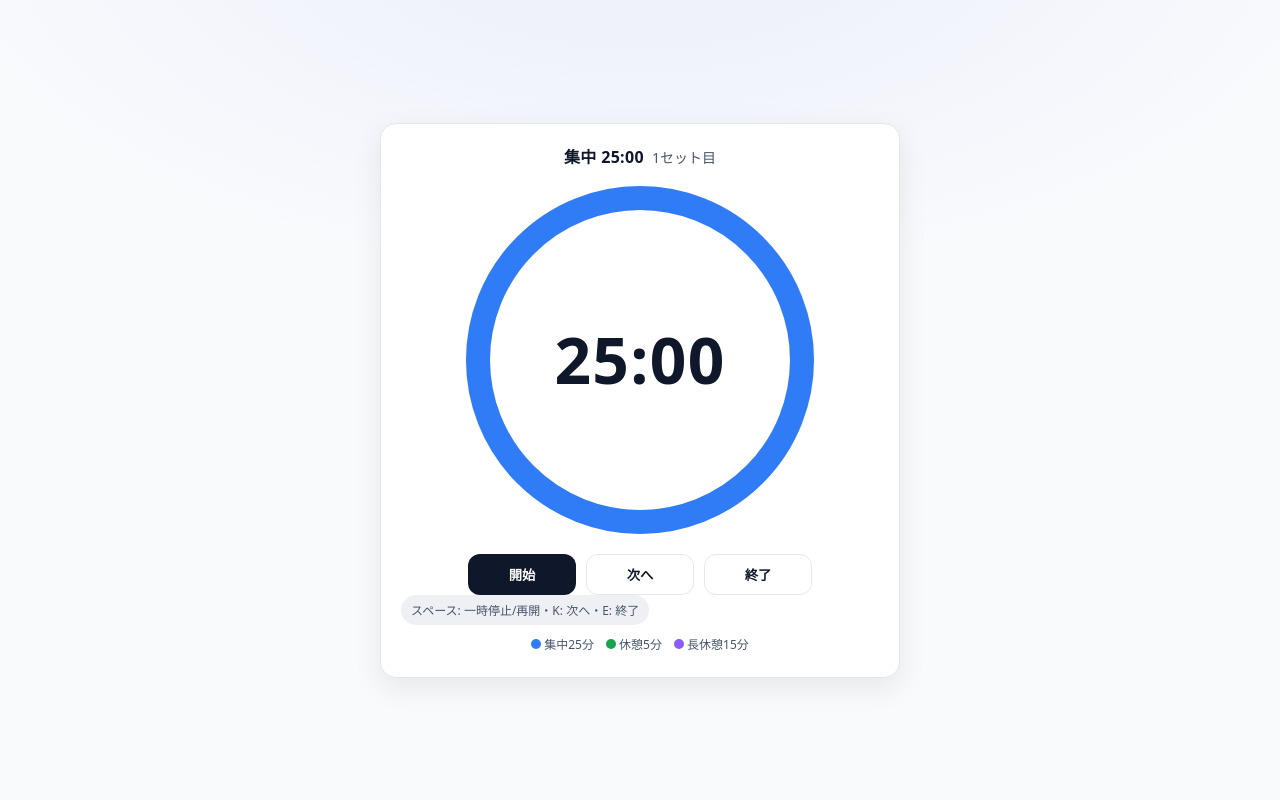
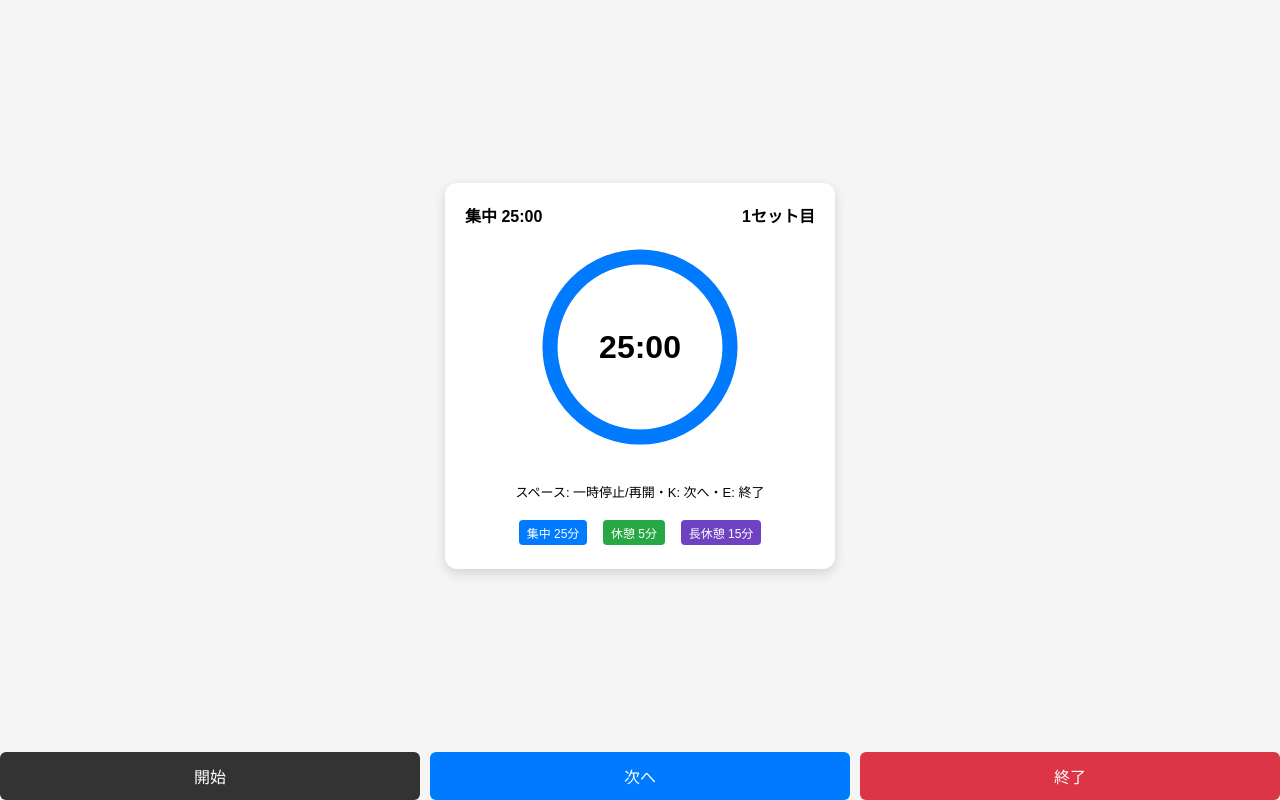
Before and after one commit to yukioroshi324/karenda-1, a plain HTML site: page index.html in a window 1280 px wide. Drawn offline with Linux system fonts and the light colour scheme.

Commit message:
Update index.html

```diff
--- a/index.html
+++ b/index.html
@@ -1,362 +1,265 @@
-<!doctype html>
+<!DOCTYPE html>
 <html lang="ja">
 <head>
-  <meta charset="utf-8" />
-  <meta name="viewport" content="width=device-width, initial-scale=1" />
+  <meta charset="UTF-8">
   <title>学習タイマー</title>
   <style>
-    :root {
-      --focus-color: #2f7cf6;
-      --break-color: #16a34a;
-      --longbreak-color: #8b5cf6;
-      --text: #0f172a;
-      --muted: #475569;
-      --bg: #f8fafc;
-      --card: #ffffff;
-      --ring: #e5e7eb;
-    }
-    @media (prefers-color-scheme: dark) {
-      :root {
-        --text: #e5e7eb;
-        --muted: #94a3b8;
-        --bg: #0b1220;
-        --card: #0f172a;
-        --ring: #1f2937;
-      }
+    body {
+      font-family: sans-serif;
+      margin: 0;
+      padding: 0;
+      background: #f5f5f5;
+      display: flex;
+      flex-direction: column;
+      height: 100vh;
     }
 
-    * { box-sizing: border-box; }
-    html, body { height: 100%; }
-
-    body {
-      margin: 0;
-      font-family: ui-sans-serif, system-ui, -apple-system, "Segoe UI", Roboto, "Noto Sans JP",
-        "Hiragino Kaku Gothic ProN", "Meiryo", sans-serif;
-      background: radial-gradient(1200px 600px at 50% -10%, rgba(99,102,241,0.08), transparent 60%), var(--bg);
-      color: var(--text);
-      display: grid;
-      place-items: center;
-      padding: 24px;
-    }
-
-    .card {
-      width: min(520px, 92vw);
-      background: var(--card);
-      border: 1px solid var(--ring);
-      border-radius: 16px;
-      padding: 20px 20px 24px;
-      box-shadow: 0 10px 30px rgba(0,0,0,0.08);
+    .container {
+      margin: auto;
+      background: white;
+      padding: 20px;
+      border-radius: 12px;
+      box-shadow: 0 4px 12px rgba(0,0,0,0.15);
+      max-width: 350px;
+      width: 90%;
+      display: flex;
+      flex-direction: column;
+      align-items: center;
     }
 
     .header {
       display: flex;
-      align-items: baseline;
-      gap: 8px;
-      justify-content: center;
-      margin-bottom: 6px;
-    }
-    .mode { font-weight: 700; letter-spacing: .02em; }
-    .sub { color: var(--muted); font-size: 14px; }
-
-    .timer-wrap {
-      display: grid;
-      place-items: center;
-      margin: 12px 0 8px;
+      justify-content: space-between;
+      width: 100%;
+      margin-bottom: 20px;
+      font-weight: bold;
     }
 
-    .svg {
-      width: min(360px, 78vw);
-      height: min(360px, 78vw);
-      display: block;
+    .timer {
+      position: relative;
+      width: 200px;
+      height: 200px;
+      margin-bottom: 20px;
     }
 
-    .time {
-      position: absolute;
-      font-variant-numeric: tabular-nums;
-      font-size: clamp(40px, 9vw, 64px);
-      font-weight: 800;
-      letter-spacing: .02em;
+    .timer svg {
+      transform: rotate(-90deg);
     }
 
-    .center {
-      position: relative;
-      display: grid;
-      place-items: center;
+    .timer-text {
+      position: absolute;
+      top: 50%;
+      left: 50%;
+      transform: translate(-50%, -50%);
+      font-size: 32px;
+      font-weight: bold;
     }
 
     .controls {
       display: flex;
       gap: 10px;
-      justify-content: center;
-      margin-top: 14px;
       flex-wrap: wrap;
-    }
-
-    button {
-      appearance: none;
-      border: 1px solid var(--ring);
-      background: #fff0;
-      color: var(--text);
-      padding: 10px 14px;
-      border-radius: 12px;
-      font-weight: 700;
-      cursor: pointer;
-      transition: transform .05s ease, background .15s, border-color .15s;
-      min-width: 108px;
-    }
-    button:hover { background: rgba(148,163,184,0.08); }
-    button:active { transform: translateY(1px) scale(0.99); }
-
-    .primary {
-      background: var(--text);
-      color: #fff;
-      border-color: transparent;
-    }
-    .primary:hover { filter: brightness(1.05); }
-
-    .pill {
-      display: inline-flex;
-      align-items: center;
-      gap: 8px;
-      background: rgba(148,163,184,0.16);
-      color: var(--muted);
-      padding: 6px 10px;
-      border-radius: 999px;
-      font-size: 12px;
-      margin: 0 auto;
       justify-content: center;
     }
 
-    .legend {
-      display: flex;
-      gap: 12px;
-      justify-content: center;
-      margin-top: 10px;
-      flex-wrap: wrap;
-      font-size: 12px;
-      color: var(--muted);
+    .controls button {
+      flex: 1;
+      padding: 12px;
+      font-size: 16px;
+      border: none;
+      border-radius: 6px;
+      cursor: pointer;
+      transition: 0.2s;
     }
 
-    .dot {
-      width: 10px;
-      height: 10px;
-      border-radius: 50%;
+    .controls button:hover {
+      opacity: 0.85;
+    }
+
+    #start {
+      background: #333;
+      color: white;
+    }
+    #next {
+      background: #007bff;
+      color: white;
+    }
+    #end {
+      background: #dc3545;
+      color: white;
+    }
+
+    .shortcuts, .legend {
+      margin-top: 15px;
+      font-size: 13px;
+      text-align: center;
+    }
+
+    .legend span {
       display: inline-block;
+      margin: 4px 6px;
+      padding: 4px 8px;
+      border-radius: 4px;
+      font-size: 12px;
+      color: white;
     }
-    .focus { background: var(--focus-color); }
-    .sbreak { background: var(--break-color); }
-    .lbreak { background: var(--longbreak-color); }
+
+    .focus { background: #007bff; }
+    .short-break { background: #28a745; }
+    .long-break { background: #6f42c1; }
+
+    /* 📱 縦画面時はボタンを画面下に固定 */
+    @media (orientation: portrait) {
+      .controls {
+        position: fixed;
+        bottom: 0;
+        left: 0;
+        right: 0;
+        background: #fff;
+        padding: 10px;
+        box-shadow: 0 -2px 6px rgba(0,0,0,0.1);
+        border-top: 1px solid #ddd;
+        gap: 10px;
+      }
+      .container {
+        margin-bottom: 70px; /* 下ボタンと被らないように */
+      }
+    }
+
+    /* 🌙 ダークモード */
+    @media (prefers-color-scheme: dark) {
+      body { background: #121212; }
+      .container { background: #1e1e1e; color: #fff; }
+      .controls { background: #1e1e1e; border-top: 1px solid #333; }
+    }
   </style>
 </head>
 <body>
-  <main class="card" role="application" aria-label="学習タイマー">
-    <div class="header" aria-live="polite" aria-atomic="true">
-      <div class="mode" id="modeLabel">集中 25:00</div>
-      <div class="sub" id="cycleLabel">1セット目</div>
+  <div class="container">
+    <div class="header">
+      <div id="mode">集中 25:00</div>
+      <div id="set">1セット目</div>
     </div>
 
-    <div class="center timer-wrap">
-      <!-- 円形タイマー（SVG） -->
-      <svg class="svg" viewBox="0 0 120 120" aria-hidden="true">
-        <!-- 背景リング -->
-        <circle cx="60" cy="60" r="54" stroke="var(--ring)" stroke-width="8" fill="none"/>
-        <!-- 進行リング -->
-        <circle id="progress" cx="60" cy="60" r="54"
-          stroke="var(--focus-color)" stroke-width="8" fill="none"
-          stroke-linecap="round" transform="rotate(-90 60 60)" />
+    <div class="timer">
+      <svg width="200" height="200">
+        <circle cx="100" cy="100" r="90" stroke="#ddd" stroke-width="15" fill="none" />
+        <circle id="progress" cx="100" cy="100" r="90"
+          stroke="#007bff" stroke-width="15" fill="none"
+          stroke-dasharray="565" stroke-dashoffset="0"
+          stroke-linecap="round"/>
       </svg>
-      <div class="time" id="timeText" aria-live="polite">25:00</div>
+      <div class="timer-text" id="time">25:00</div>
     </div>
 
-    <div class="controls" aria-label="タイマー操作">
-      <button class="primary" id="toggleBtn" aria-pressed="false">開始</button>
-      <button id="skipBtn" title="次モードへ（K）">次へ</button>
-      <button id="endBtn" title="セッション終了（E）">終了</button>
+    <div class="shortcuts">スペース: 一時停止/再開・K: 次へ・E: 終了</div>
+    <div class="legend">
+      <span class="focus">集中 25分</span>
+      <span class="short-break">休憩 5分</span>
+      <span class="long-break">長休憩 15分</span>
     </div>
+  </div>
 
-    <div class="pill" id="hint">
-      スペース: 一時停止/再開・K: 次へ・E: 終了
-    </div>
+  <!-- ボタンは container の外に置いてもOK -->
+  <div class="controls">
+    <button id="start">開始</button>
+    <button id="next">次へ</button>
+    <button id="end">終了</button>
+  </div>
 
-    <div class="legend" aria-hidden="true">
-      <span><i class="dot focus"></i> 集中25分</span>
-      <span><i class="dot sbreak"></i> 休憩5分</span>
-      <span><i class="dot lbreak"></i> 長休憩15分</span>
-    </div>
-  </main>
+  <audio id="bell" src="https://actions.google.com/sounds/v1/alarms/alarm_clock.ogg"></audio>
 
   <script>
-    (() => {
-      // ---- 設定 ----
-      const FOCUS_MIN = 25;
-      const SHORT_BREAK_MIN = 5;
-      const LONG_BREAK_MIN = 15;
-      const LONG_BREAK_EVERY = 4;
+    const timerDisplay = document.getElementById("time");
+    const modeDisplay = document.getElementById("mode");
+    const setDisplay = document.getElementById("set");
+    const progressCircle = document.getElementById("progress");
+    const startBtn = document.getElementById("start");
+    const nextBtn = document.getElementById("next");
+    const endBtn = document.getElementById("end");
+    const bell = document.getElementById("bell");
 
-      // ---- 状態 ----
-      let mode = "focus";
-      let cycle = 1;
-      let durationSec = FOCUS_MIN * 60;
-      let remainingSec = durationSec;
-      let ticking = false;
-      let rafId = null;
-      let lastTick = null;
+    const MODES = [
+      { name: "集中", duration: 25*60, color: "#007bff" },
+      { name: "休憩", duration: 5*60, color: "#28a745" },
+      { name: "長休憩", duration: 15*60, color: "#6f42c1" }
+    ];
 
-      // ---- 要素 ----
-      const progress = document.getElementById("progress");
-      const timeText = document.getElementById("timeText");
-      const modeLabel = document.getElementById("modeLabel");
-      const cycleLabel = document.getElementById("cycleLabel");
-      const toggleBtn = document.getElementById("toggleBtn");
-      const skipBtn = document.getElementById("skipBtn");
-      const endBtn = document.getElementById("endBtn");
+    let currentMode = 0;
+    let setCount = 1;
+    let timeLeft = MODES[0].duration;
+    let timerId = null;
 
-      // SVG円周
-      const R = 54;
-      const CIRC = 2 * Math.PI * R;
-      progress.setAttribute("stroke-dasharray", String(CIRC));
-      progress.setAttribute("stroke-dashoffset", "0");
+    function updateDisplay(){
+      let m = Math.floor(timeLeft/60).toString().padStart(2,"0");
+      let s = (timeLeft%60).toString().padStart(2,"0");
+      timerDisplay.textContent = `${m}:${s}`;
+      modeDisplay.textContent = `${MODES[currentMode].name} ${m}:${s}`;
+      setDisplay.textContent = `${setCount}セット目`;
 
-      // ---- ユーティリティ ----
-      const fmt = (s) => {
-        s = Math.max(0, Math.round(s));
-        const m = Math.floor(s / 60);
-        const sec = s % 60;
-        return `${m.toString().padStart(2,"0")}:${sec.toString().padStart(2,"0")}`;
-      };
+      let progress = 565 - (timeLeft / MODES[currentMode].duration) * 565;
+      progressCircle.setAttribute("stroke-dashoffset", progress);
+      progressCircle.setAttribute("stroke", MODES[currentMode].color);
+    }
 
-      const setColor = () => {
-        const get = (v) => getComputedStyle(document.documentElement).getPropertyValue(v).trim();
-        const color =
-          mode === "focus" ? get("--focus-color") :
-          mode === "break" ? get("--break-color") : get("--longbreak-color");
-        progress.setAttribute("stroke", color);
-      };
+    function tick(){
+      if(timeLeft > 0){
+        timeLeft--;
+        updateDisplay();
+      }else{
+        bell.play();
+        nextMode();
+      }
+    }
 
-      const setLabels = () => {
-        const label =
-          mode === "focus" ? `集中 ${fmt(durationSec)}` :
-          mode === "break" ? `休憩 ${fmt(durationSec)}` : `長休憩 ${fmt(durationSec)}`;
-        modeLabel.textContent = label;
-        cycleLabel.textContent = `${cycle}セット目`;
-      };
+    function startTimer(){
+      if(timerId){
+        clearInterval(timerId);
+        timerId = null;
+        startBtn.textContent = "再開";
+      }else{
+        timerId = setInterval(tick,1000);
+        startBtn.textContent = "一時停止";
+      }
+    }
 
-      const updateProgressArc = () => {
-        const ratio = 1 - (remainingSec / durationSec);
-        const offset = ratio * CIRC;
-        progress.setAttribute("stroke-dashoffset", String(offset));
-      };
+    function nextMode(){
+      clearInterval(timerId);
+      timerId = null;
+      startBtn.textContent = "開始";
 
-      const updateTimeText = () => {
-        timeText.textContent = fmt(remainingSec);
-      };
+      if(currentMode === 0){
+        if(setCount % 4 === 0){ currentMode = 2; }
+        else{ currentMode = 1; }
+      }else{
+        currentMode = 0;
+        if(setCount % 4 === 0) setCount++;
+      }
+      timeLeft = MODES[currentMode].duration;
+      updateDisplay();
+    }
 
-      const ringBell = () => {
-        try {
-          const ctx = new (window.AudioContext || window.webkitAudioContext)();
-          const o = ctx.createOscillator();
-          const g = ctx.createGain();
-          o.type = "sine";
-          o.frequency.setValueAtTime(880, ctx.currentTime);
-          g.gain.setValueAtTime(0.0001, ctx.currentTime);
-          g.gain.exponentialRampToValueAtTime(0.2, ctx.currentTime + 0.02);
-          g.gain.exponentialRampToValueAtTime(0.0001, ctx.currentTime + 0.5);
-          o.connect(g).connect(ctx.destination);
-          o.start();
-          o.stop(ctx.currentTime + 0.55);
-        } catch {}
-      };
+    function endTimer(){
+      clearInterval(timerId);
+      timerId = null;
+      currentMode = 0;
+      setCount = 1;
+      timeLeft = MODES[0].duration;
+      updateDisplay();
+      startBtn.textContent = "開始";
+    }
 
-      // ---- モード遷移 ----
-      const setMode = (next) => {
-        mode = next;
-        if (mode === "focus") {
-          durationSec = FOCUS_MIN * 60;
-        } else if (mode === "break") {
-          durationSec = SHORT_BREAK_MIN * 60;
-        } else {
-          durationSec = LONG_BREAK_MIN * 60;
-        }
-        remainingSec = durationSec;
-        setColor();
-        setLabels();
-        updateTimeText();
-        updateProgressArc();
-      };
+    startBtn.onclick = startTimer;
+    nextBtn.onclick = nextMode;
+    endBtn.onclick = endTimer;
 
-      const nextMode = () => {
-        if (mode === "focus") {
-          const longBreak = (cycle % LONG_BREAK_EVERY === 0);
-          setMode(longBreak ? "long" : "break");
-          ringBell();
-        } else {
-          if (mode !== "focus") cycle++;
-          setMode("focus");
-          ringBell();
-        }
-      };
+    document.addEventListener("keydown",e=>{
+      if(e.code==="Space"){ e.preventDefault(); startTimer(); }
+      if(e.key==="k"||e.key==="K") nextMode();
+      if(e.key==="e"||e.key==="E") endTimer();
+    });
 
-      // ---- タイマー ----
-      const start = () => {
-        if (ticking) return;
-        ticking = true;
-        toggleBtn.textContent = "一時停止";
-        toggleBtn.setAttribute("aria-pressed", "true");
-        lastTick = performance.now();
-        tick();
-      };
-
-      const pause = () => {
-        if (!ticking) return;
-        ticking = false;
-        toggleBtn.textContent = "再開";
-        toggleBtn.setAttribute("aria-pressed", "false");
-        if (rafId) cancelAnimationFrame(rafId);
-      };
-
-      const resetSession = () => {
-        ticking = false;
-        if (rafId) cancelAnimationFrame(rafId);
-        setMode(mode);
-        toggleBtn.textContent = "開始";
-        toggleBtn.setAttribute("aria-pressed", "false");
-      };
-
-      const tick = () => {
-        if (!ticking) return;
-        const now = performance.now();
-        const dt = (now - lastTick) / 1000;
-        lastTick = now;
-
-        remainingSec -= dt;
-        if (remainingSec <= 0) {
-          remainingSec = 0;
-          updateTimeText();
-          updateProgressArc();
-          pause();
-          nextMode();
-          start();
-          return;
-        }
-        updateTimeText();
-        updateProgressArc();
-        rafId = requestAnimationFrame(tick);
-      };
-
-      // ---- イベント ----
-      toggleBtn.addEventListener("click", () => ticking ? pause() : start());
-      skipBtn.addEventListener("click", () => { pause(); nextMode(); updateTimeText(); updateProgressArc(); });
-      endBtn.addEventListener("click", () => { pause(); resetSession(); });
-
-      window.addEventListener("keydown", (e) => {
-        if (e.code === "Space") { e.preventDefault(); ticking ? pause() : start(); }
-        if (e.key.toLowerCase() === "k") { e.preventDefault(); pause(); nextMode(); }
-        if (e.key.toLowerCase() === "e") { e.preventDefault(); pause(); resetSession(); }
-      });
-
-      // 初期表示
-      setMode("focus");
-    })();
+    updateDisplay();
   </script>
 </body>
 </html>
```
